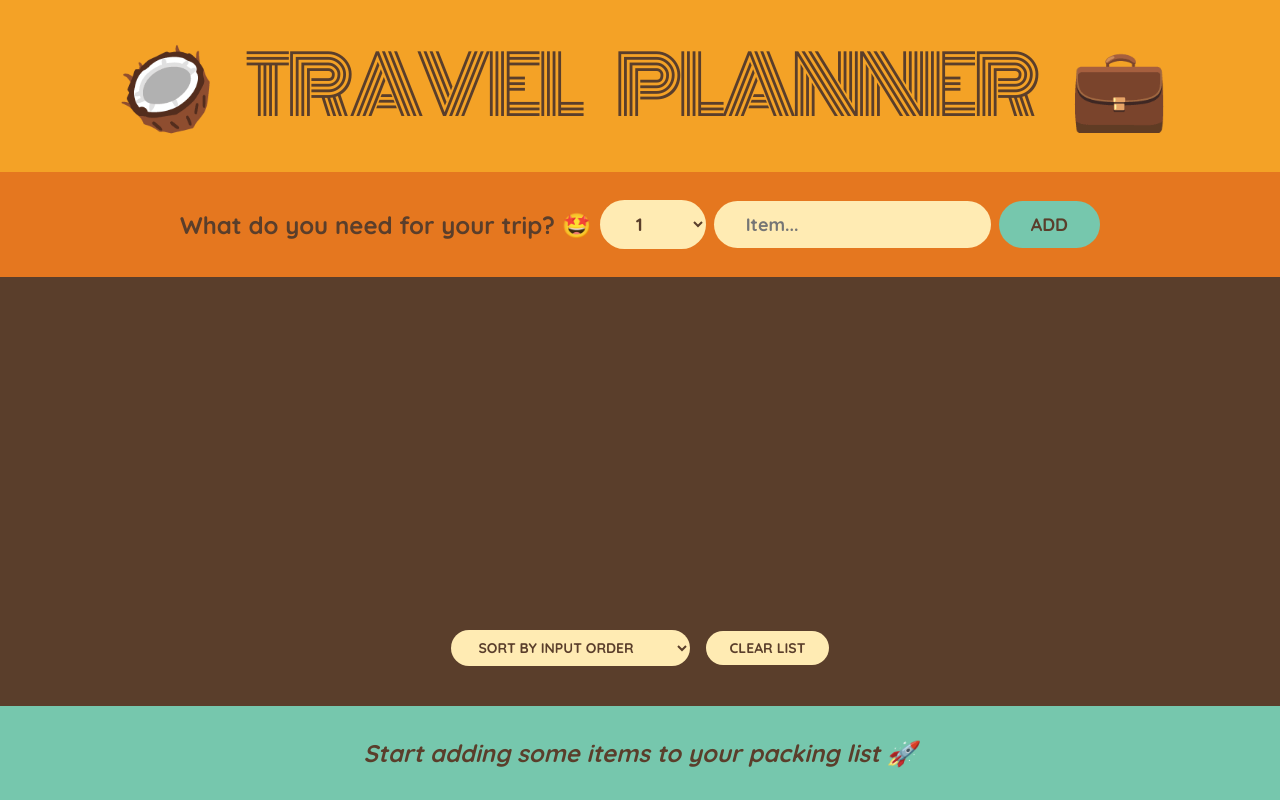
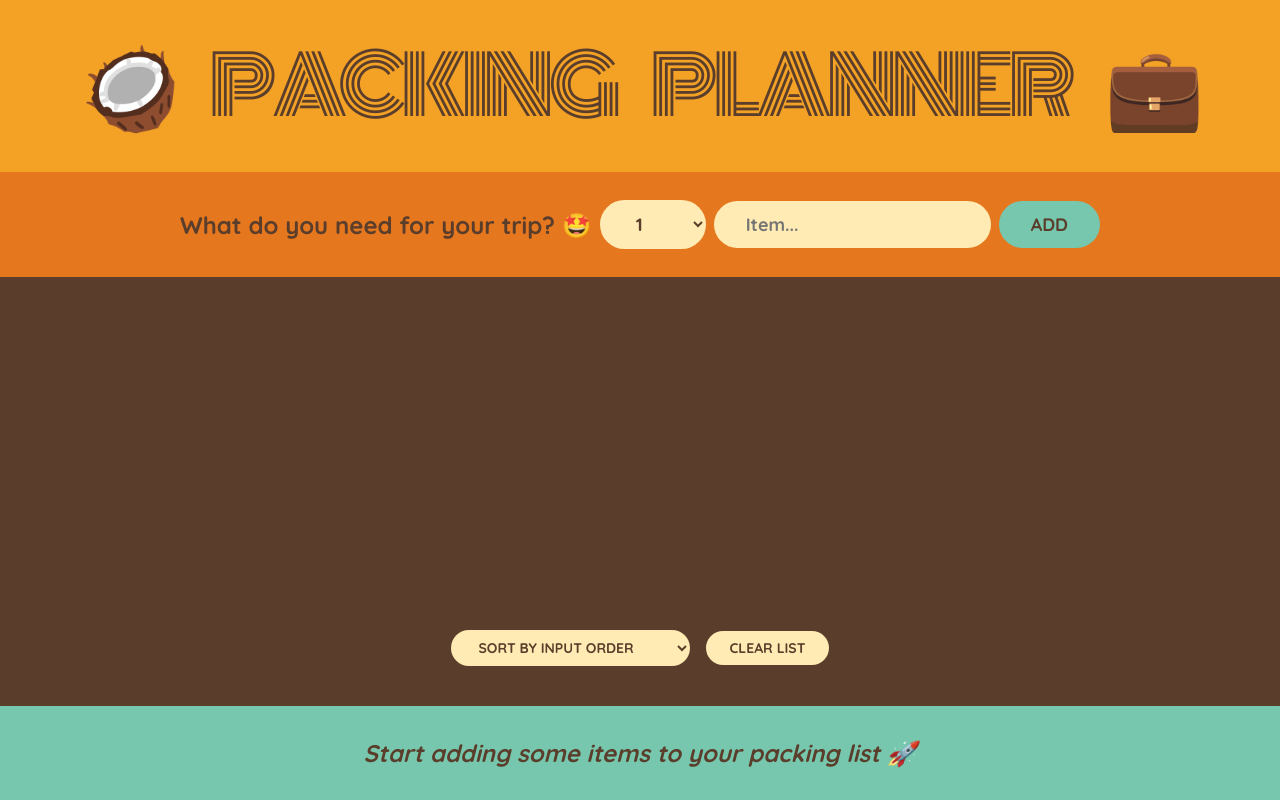
Before and after one commit to stevenluo23/packing-planner, a React (Create React App) app: page / in a window 1280 px wide. Built offline with nearby package versions, Linux system fonts and the light colour scheme.

Commit message:
Change screenshot and project name

```diff
--- a/src/components/Logo.js
+++ b/src/components/Logo.js
@@ -1,3 +1,3 @@
 export default function Logo() {
-  return <h1>🥥 Travel Planner 💼</h1>;
+  return <h1>🥥 Packing Planner 💼</h1>;
 }
```
Also changed, not shown: screenshots/webpage.png.
